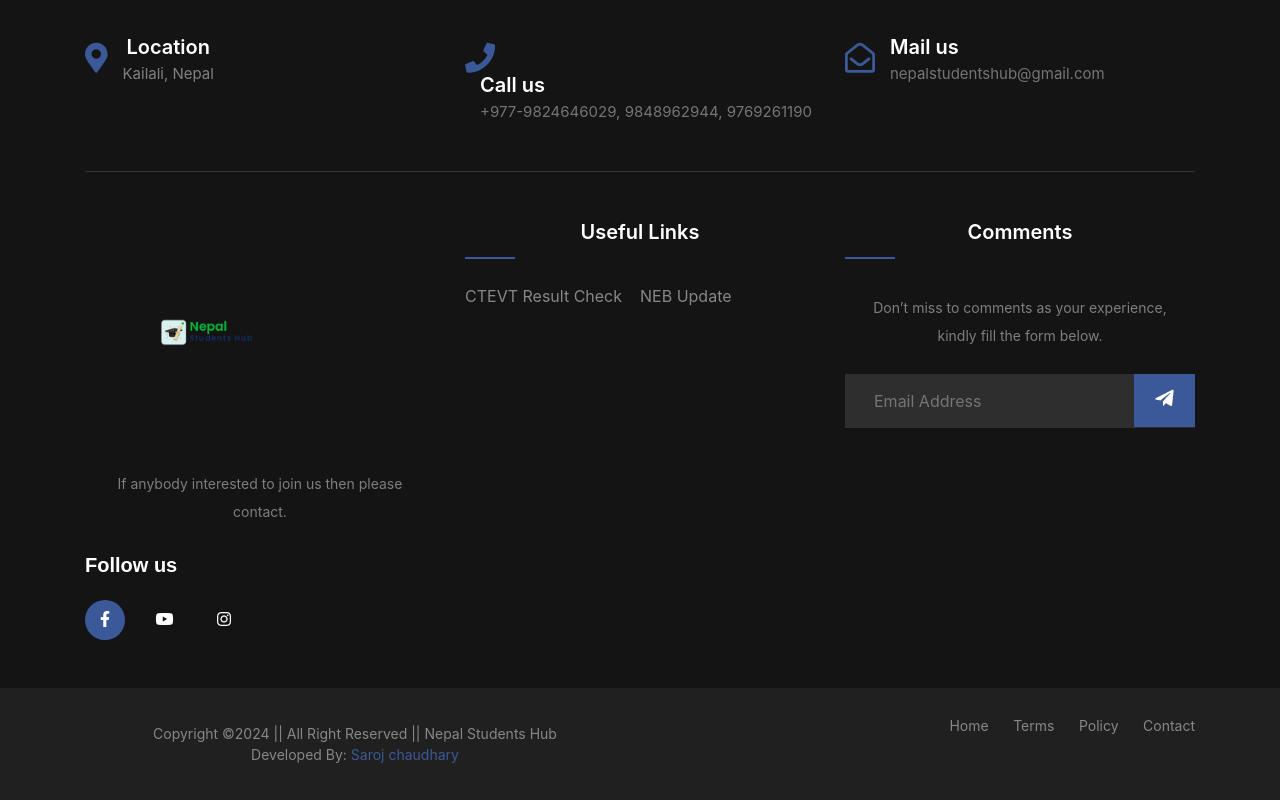
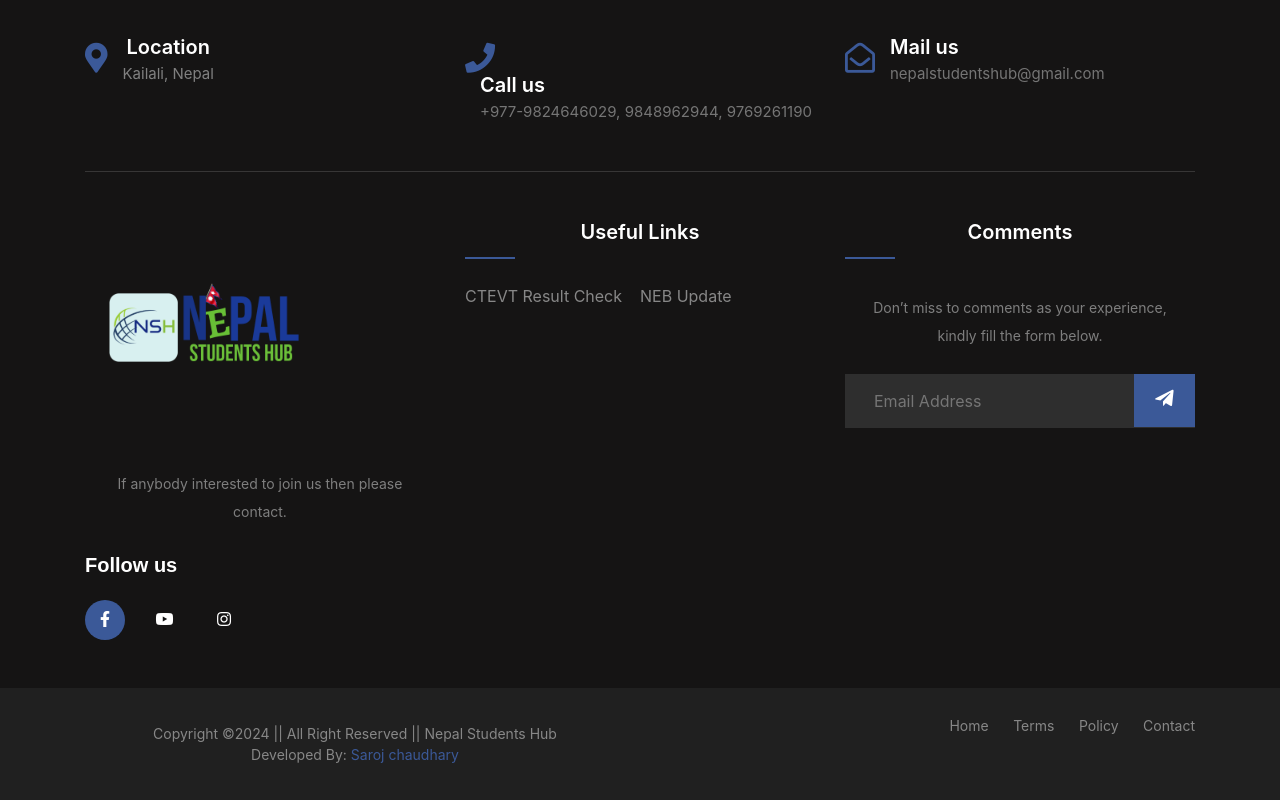
Before and after one commit to Sarojchaudhary815/nepalstudentshub, a plain HTML site: page index.html in a window 1280 px wide. Shown: the part 2637-3437 px from the top of the page. Drawn offline with nearby package versions, Linux system fonts and the light colour scheme.

Commit message:
Update index.html

```diff
--- a/index.html
+++ b/index.html
@@ -409,7 +409,7 @@
                     <div class="col-xl-4 col-lg-4 mb-50">
                         <div class="footer-widget">
                             <div class="footer-logo">
-                                <a href=""><img src="https://github.com/Sarojchaudhary815/nepalstudentshub/blob/main/Logo.png" class="img-fluid" alt="logo"></a>
+                                <a href=""><img src="https://github.com/Sarojchaudhary815/nepalstudentshub/blob/main/assets/img/Logo11.png" class="img-fluid" alt="logo"></a>
                             </div>
                             <div class="footer-text">
                                 <p>If anybody interested to join us then please contact.</p>
```
